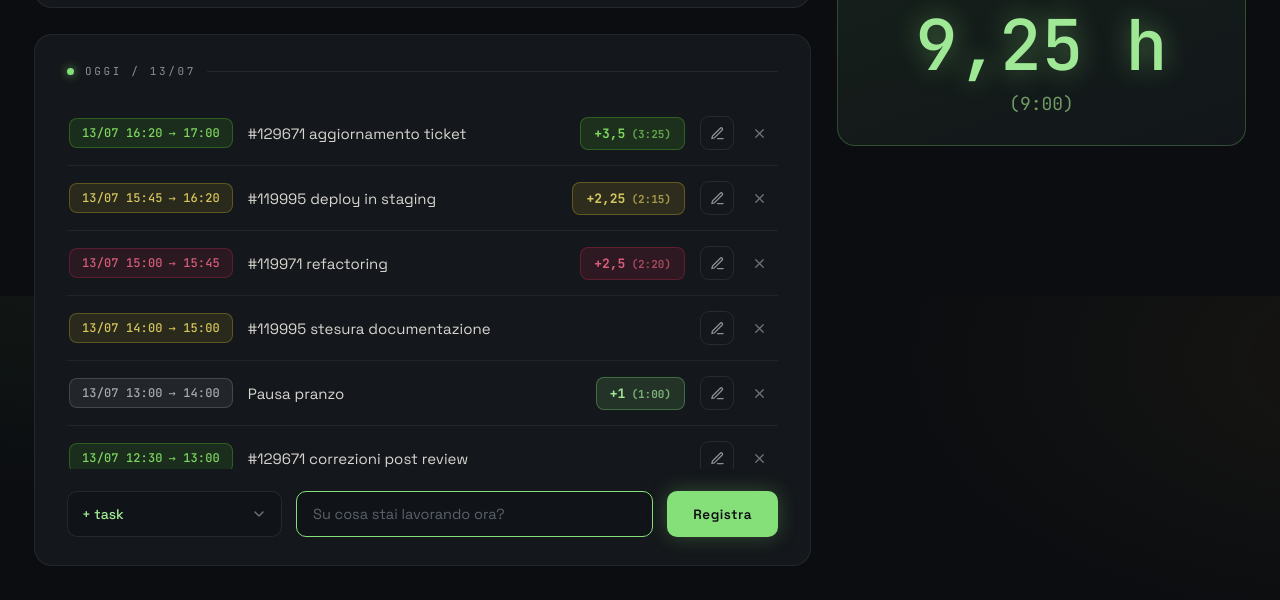
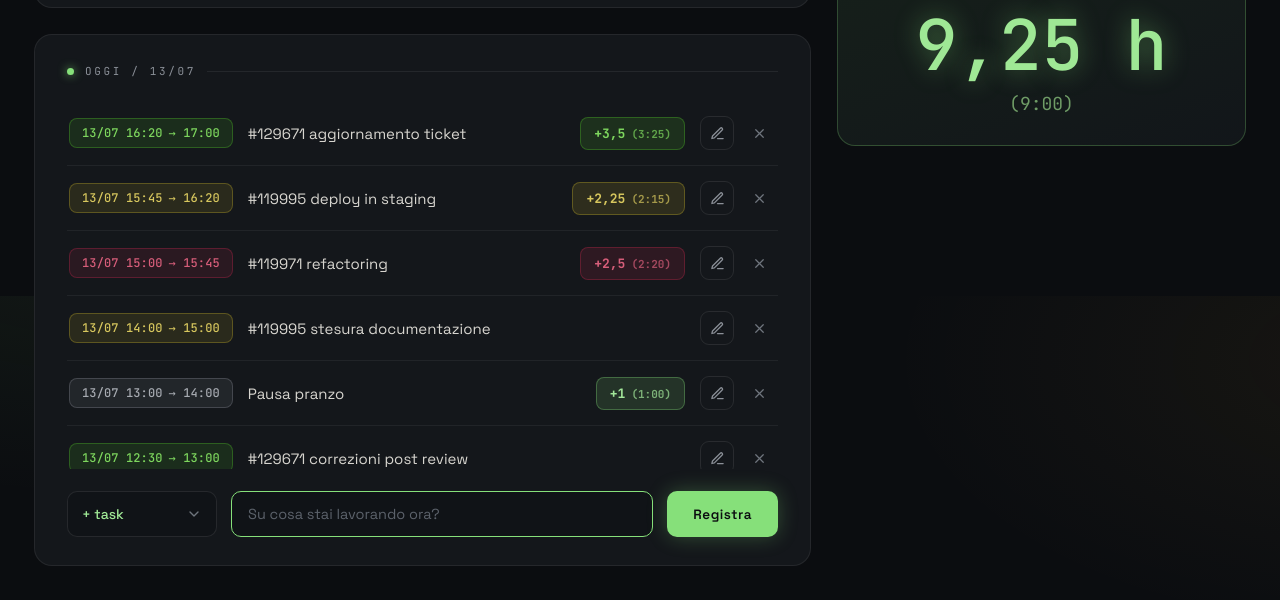
Before and after one commit to DonUriello/consuntiver, a Spring Boot app: page / in a window 1280 px wide. Shown: the part 504-1104 px from the top of the page. Run offline with Spring Boot 4, Linux system fonts and the light colour scheme; a user stored in the database is signed in; data comes from the database, SQL or seed files in the repository; empty tables hold one stand-in row (values such as "Sample post"); some of the project's set-up classes (security, data sources, template engines, error pages and the like) are left out, and stand-ins take their place; database files in the repository are not loaded.

Commit message:
Composer: select task piu' stretto, input attivita' piu' lungo
Riduce il selettore "+ task" a una larghezza fissa di 150px (con min-width:0
per non farlo allargare all'opzione piu' lunga) cosi' il campo di testo
dell'attivita', che cresce con flex:1, risulta nettamente piu' lungo.

Co-Authored-By: Claude Opus 4.8 <noreply@anthropic.com>
Claude-Session: https://claude.ai/code/session_01JsKAeCKHu6kX9LTKHfJKYw

```diff
--- a/src/main/resources/static/css/style.css
+++ b/src/main/resources/static/css/style.css
@@ -675,7 +675,11 @@ button:disabled { opacity: 0.5; cursor: not-allowed; }
 .prompt-caret { display: none; }
 
 .task-picker {
-    flex: 0 0 210px;
+    flex: 0 0 150px;
+    min-width: 0;
+    overflow: hidden;
+    text-overflow: ellipsis;
+    white-space: nowrap;
     height: 46px;
     appearance: none;
     -webkit-appearance: none;
```
